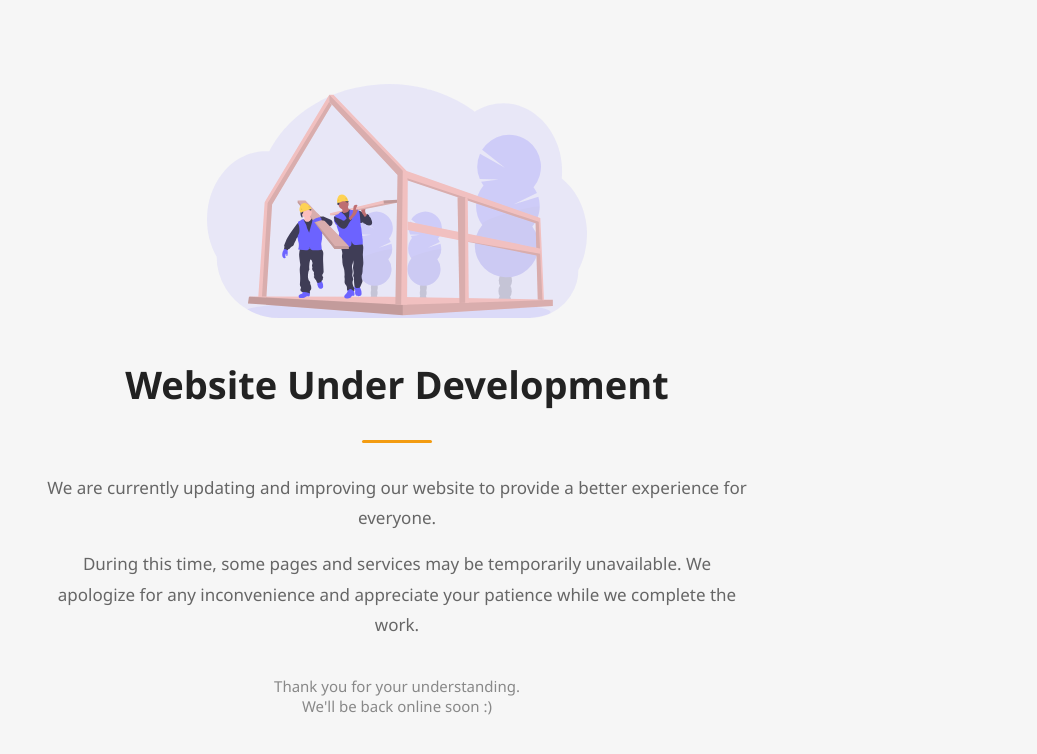
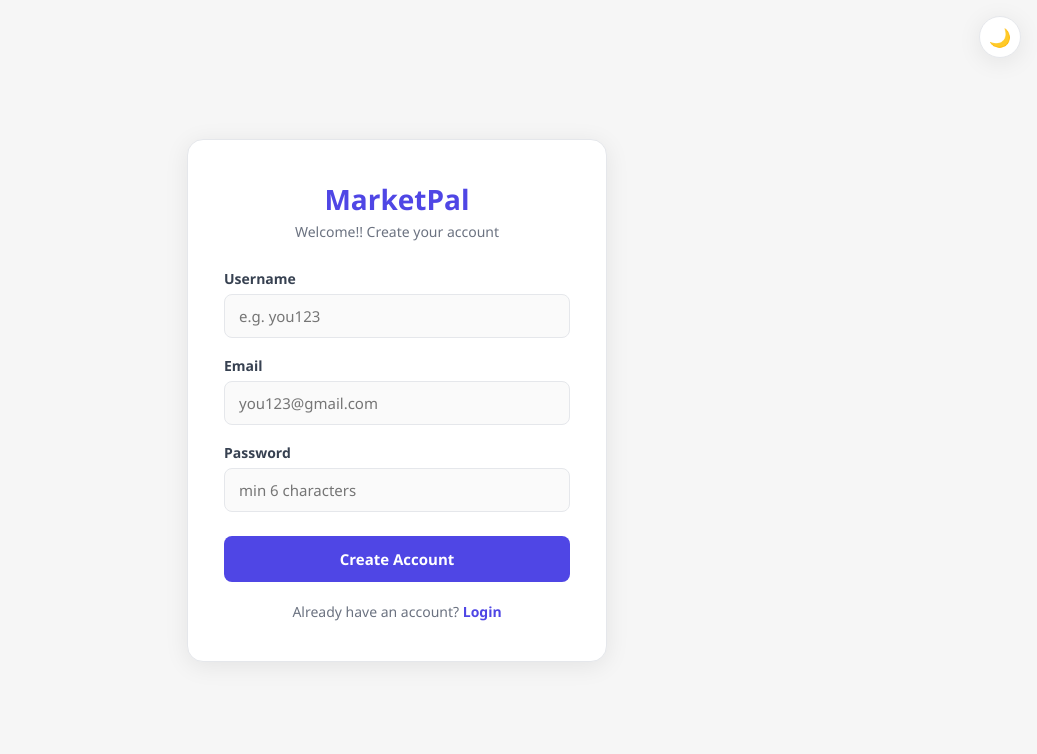
Before and after one commit to Pritesh928/marketpal-frontend, a React (Create React App) app: page /register in a window 1280 px wide. Before the commit this address led to /. Shown: the top 754 px of the page, without its empty margins (243-1280 px from the left). Built offline with nearby package versions, Linux system fonts and the light colour scheme; no server answers.

Commit message:
feat : register page

```diff
--- a/src/App.jsx
+++ b/src/App.jsx
@@ -6,9 +6,10 @@ import UnderDevelopment from "./pages/UnderDevelopment";
 
 // this all pages are under development will be available soon.
 
+import Register from "./pages/Register";
+import ThemeToggle from "./components/ThemeToggle";
 // import HomePage from "./pages/HomePage";
 // import LoginPage from "./pages/LoginPage";
-// import RegisterPage from "./pages/RegisterPage";
 // import VerifyEmailPage from "./pages/VerifyEmailPage";
 // import SellPage from "./pages/SellPage";
 // import MyProductsPage from "./pages/MyProductsPage";
@@ -17,6 +18,7 @@ import UnderDevelopment from "./pages/UnderDevelopment";
 function App() {
   return (
     <Router>
+      <ThemeToggle/>
       <AppRoutes />
     </Router>
   );
@@ -29,7 +31,7 @@ function AppRoutes() {
       <Route path="/" element={< UnderDevelopment />} />
       {/* <Route path="/home" element={<HomePage />} /> */}
       {/* <Route path="/login" element={<LoginPage />} /> */}
-      {/* <Route path="/register" element={<RegisterPage />} /> */}
+      <Route path="/register" element={<Register />} />
       {/* <Route path="/verify-email" element={<VerifyEmailPage />} /> */}
       {/* <Route path="/product/:id" element={<ProductDetailPage />} /> */}
       {/* <Route path="/sell" element={<ProtectedRoute><SellPage /></ProtectedRoute>} /> */}
--- /dev/null
+++ b/src/components/ThemeToggle.jsx
@@ -0,0 +1,18 @@
+import React from "react";
+import { useTheme } from "../context/ThemeContext";
+import styles from "./css/ThemeToggle.module.css";
+
+export default function ThemeToggle() {
+  const { isDark, toggleTheme } = useTheme();
+
+  return (
+    <button
+      className={styles.toggle}
+      onClick={toggleTheme}
+      title={isDark ? "Switch to light mode" : "Switch to dark mode"}
+      aria-label="Toggle theme"
+    >
+      {isDark ? "🔆" : "🌙"}
+    </button>
+  );
+}
--- /dev/null
+++ b/src/components/css/ThemeToggle.module.css
@@ -0,0 +1,22 @@
+.toggle {
+  position: fixed;
+  top: 16px;
+  right: 16px;
+  z-index: 1000;
+  width: 42px;
+  height: 42px;
+  border-radius: 50%;
+  border: 1.5px solid var(--border);
+  background: var(--bg-card);
+  font-size: 18px;
+  display: flex;
+  align-items: center;
+  justify-content: center;
+  box-shadow: var(--shadow);
+  transition: background 0.2s, border 0.2s, transform 0.2s;
+  cursor: pointer;
+}
+
+.toggle:hover {
+  transform: scale(1.1);
+}
--- /dev/null
+++ b/src/context/ThemeContext.jsx
@@ -0,0 +1,26 @@
+import React, { createContext, useContext, useState, useEffect } from "react";
+
+const ThemeContext = createContext(null);
+
+export function ThemeProvider({ children }) {
+  const [isDark, setIsDark] = useState(() => {
+    return localStorage.getItem("theme") === "dark";
+  });
+
+  useEffect(() => {
+    localStorage.setItem("theme", isDark ? "dark" : "light");
+    document.documentElement.setAttribute("data-theme", isDark ? "dark" : "light");
+  }, [isDark]);
+
+  const toggleTheme = () => setIsDark(prev => !prev);
+
+  return (
+    <ThemeContext.Provider value={{ isDark, toggleTheme }}>
+      {children}
+    </ThemeContext.Provider>
+  );
+}
+
+export function useTheme() {
+  return useContext(ThemeContext);
+}
--- a/src/index.css
+++ b/src/index.css
@@ -1,13 +1,73 @@
-body {
-  margin: 0;
-  font-family: -apple-system, BlinkMacSystemFont, 'Segoe UI', 'Roboto', 'Oxygen',
-    'Ubuntu', 'Cantarell', 'Fira Sans', 'Droid Sans', 'Helvetica Neue',
-    sans-serif;
-  -webkit-font-smoothing: antialiased;
-  -moz-osx-font-smoothing: grayscale;
+:root {
+  --bg: #f6f6f6;
+  --bg-card: #ffffff;
+  --bg-input: #fafafa;
+  --text-primary: #1f2937;
+  --text-secondary: #6b7280;
+  --text-label: #374151;
+  --border: #e5e7eb;
+  --border-focus: #4f46e5;
+  --accent: #4f46e5;
+  --accent-hover: #4338ca;
+  --accent-text: #ffffff;
+  --error-bg: #fef2f2;
+  --error-border: #fecaca;
+  --error-text: #991b1b;
+  --success-bg: #ecfdf5;
+  --success-border: #a7f3d0;
+  --success-text: #065f46;
+  --shadow: 0 4px 24px rgba(0, 0, 0, 0.08);
+  --navbar-bg: #ffffff;
+  --card-hover: #f9fafb;
 }
 
-code {
-  font-family: source-code-pro, Menlo, Monaco, Consolas, 'Courier New',
-    monospace;
+[data-theme="dark"] {
+  --bg: #0f172a;
+  --bg-card: #1e293b;
+  --bg-input: #0f172a;
+  --text-primary: #f1f5f9;
+  --text-secondary: #94a3b8;
+  --text-label: #cbd5e1;
+  --border: #334155;
+  --border-focus: #818cf8;
+  --accent: #818cf8;
+  --accent-hover: #6366f1;
+  --accent-text: #ffffff;
+  --error-bg: #450a0a;
+  --error-border: #991b1b;
+  --error-text: #fca5a5;
+  --success-bg: #052e16;
+  --success-border: #065f46;
+  --success-text: #6ee7b7;
+  --shadow: 0 4px 24px rgba(0, 0, 0, 0.4);
+  --navbar-bg: #1e293b;
+  --card-hover: #263348;
 }
+
+*, *::before, *::after {
+  margin: 0;
+  padding: 0;
+  box-sizing: border-box;
+}
+
+body {
+  font-family: 'Segoe UI', Arial, sans-serif;
+  background: var(--bg);
+  color: var(--text-primary);
+  transition: background 0.3s, color 0.3s;
+  -webkit-font-smoothing: antialiased;
+}
+
+a {
+  text-decoration: none;
+  color: inherit;
+}
+
+button {
+  cursor: pointer;
+  font-family: inherit;
+}
+
+input, textarea {
+  font-family: inherit;
+}
--- a/src/index.js
+++ b/src/index.js
@@ -3,15 +3,18 @@ import ReactDOM from 'react-dom/client';
 import './index.css';
 import App from './App';
 import { AuthProvider } from './context/AuthContext';
+import { ThemeProvider } from './context/ThemeContext';
 import reportWebVitals from './reportWebVitals';
 
 const root = ReactDOM.createRoot(document.getElementById('root'));
 
 root.render(
   <React.StrictMode>
+    <ThemeProvider>
     <AuthProvider>
     <App />
     </AuthProvider>
+    </ThemeProvider>
   </React.StrictMode>
 );
 
--- /dev/null
+++ b/src/pages/Register.jsx
@@ -0,0 +1,114 @@
+import React, { useState } from "react";
+import { Link, useNavigate } from "react-router-dom";
+import { authAPI } from "../service/api";
+import styles from "./css/Register.module.css";
+
+export default function Register() {
+  const navigate = useNavigate();
+
+  const [formData, setFormData] = useState({
+    username: "",
+    email: "",
+    password: "",
+  });
+  const [error, setError] = useState("");
+  const [success, setSuccess] = useState("");
+  const [loading, setLoading] = useState(false);
+
+  const handleChange = (e) => {
+    setFormData({ ...formData, [e.target.name]: e.target.value });
+    setError("");
+  };
+
+  const handleSubmit = async (e) => {
+    e.preventDefault();
+    setLoading(true);
+    setError("");
+    setSuccess("");
+
+    try {
+      const response = await authAPI.register(formData);
+      setSuccess(response.data.message || "Registration successful! Check your email.");
+      setFormData({ username: "", email: "", password: "" });
+      setTimeout(() => navigate("/login"), 3000);
+    } catch (err) {
+      setError(err.response?.data?.error || "Registration failed. Try again.");
+    } finally {
+      setLoading(false);
+    }
+  };
+
+  return (
+    <div className={styles.page}>
+      <div className={styles.card}>
+
+        <div className={styles.brand}>
+          <h1 className={styles.brandName}>MarketPal</h1>
+          <p className={styles.brandSub}>Welcome!! Create your account</p>
+        </div>
+
+        {error && <div className={styles.errorBox}>{error}</div>}
+
+        {success && <div className={styles.successBox}>{success}</div>}
+
+        <form onSubmit={handleSubmit} className={styles.form}>
+          <div className={styles.field}>
+            <label className={styles.label}>Username</label>
+            <input
+              type="text"
+              name="username"
+              value={formData.username}
+              onChange={handleChange}
+              placeholder="e.g. you123"
+              className={styles.input}
+              required
+              minLength={3}
+              maxLength={30}
+            />
+          </div>
+
+          <div className={styles.field}>
+            <label className={styles.label}>Email</label>
+            <input
+              type="email"
+              name="email"
+              value={formData.email}
+              onChange={handleChange}
+              placeholder="you123@gmail.com"
+              className={styles.input}
+              required
+            />
+          </div>
+
+          <div className={styles.field}>
+            <label className={styles.label}>Password</label>
+            <input
+              type="password"
+              name="password"
+              value={formData.password}
+              onChange={handleChange}
+              placeholder="min 6 characters"
+              className={styles.input}
+              required
+              minLength={6}
+            />
+          </div>
+
+          <button
+            type="submit"
+            className={styles.button}
+            disabled={loading}
+          >
+            {loading ? "Creating account..." : "Create Account"}
+          </button>
+        </form>
+
+        <p className={styles.footer}>
+          Already have an account?{" "}
+          <Link to="/login" className={styles.link}>Login</Link>
+        </p>
+
+      </div>
+    </div>
+  );
+}
--- /dev/null
+++ b/src/pages/css/Register.module.css
@@ -0,0 +1,137 @@
+.page {
+  min-height: 100vh;
+  display: flex;
+  align-items: center;
+  justify-content: center;
+  background: var(--bg);
+  padding: 20px;
+}
+
+.card {
+  background: var(--bg-card);
+  border-radius: 16px;
+  padding: 40px 36px;
+  width: 100%;
+  max-width: 420px;
+  box-shadow: var(--shadow);
+  border: 1px solid var(--border);
+}
+
+.brand {
+  text-align: center;
+  margin-bottom: 28px;
+}
+
+.brandName {
+  font-size: 28px;
+  font-weight: 800;
+  color: var(--accent);
+  margin: 0 0 4px 0;
+}
+
+.brandSub {
+  font-size: 14px;
+  color: var(--text-secondary);
+  margin: 0;
+}
+
+.errorBox {
+  background: var(--error-bg);
+  border: 1px solid var(--error-border);
+  color: var(--error-text);
+  padding: 12px 16px;
+  border-radius: 8px;
+  font-size: 14px;
+  margin-bottom: 16px;
+}
+
+.successBox {
+  background: var(--success-bg);
+  border: 1px solid var(--success-border);
+  color: var(--success-text);
+  padding: 12px 16px;
+  border-radius: 8px;
+  font-size: 14px;
+  margin-bottom: 16px;
+}
+
+.form {
+  display: flex;
+  flex-direction: column;
+  gap: 18px;
+}
+
+.field {
+  display: flex;
+  flex-direction: column;
+  gap: 6px;
+}
+
+.label {
+  font-size: 14px;
+  font-weight: 600;
+  color: var(--text-label);
+}
+
+.input {
+  padding: 11px 14px;
+  border: 1.5px solid var(--border);
+  border-radius: 8px;
+  font-size: 15px;
+  color: var(--text-primary);
+  background: var(--bg-input);
+  outline: none;
+  transition: border-color 0.2s, background 0.2s;
+}
+
+.input:focus {
+  border-color: var(--border-focus);
+  background: var(--bg-card);
+}
+
+.button {
+  margin-top: 6px;
+  padding: 13px;
+  background: var(--accent);
+  color: var(--accent-text);
+  border: none;
+  border-radius: 8px;
+  font-size: 15px;
+  font-weight: 600;
+  transition: background 0.2s, opacity 0.2s;
+}
+
+.button:hover {
+  background: var(--accent-hover);
+}
+
+.button:disabled {
+  opacity: 0.6;
+  cursor: not-allowed;
+}
+
+.footer {
+  text-align: center;
+  margin-top: 20px;
+  font-size: 14px;
+  color: var(--text-secondary);
+}
+
+.link {
+  color: var(--accent);
+  font-weight: 600;
+}
+
+.link:hover {
+  text-decoration: underline;
+}
+
+@media (max-width: 480px) {
+  .card {
+    padding: 28px 20px;
+  }
+
+  .brandName {
+    font-size: 24px;
+  }
+}
```
